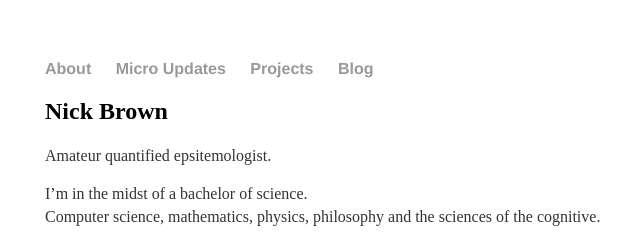
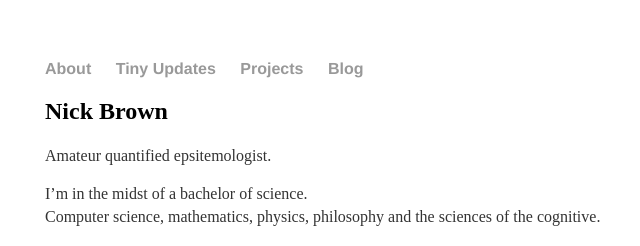
Before and after one commit to slavachalnev/nickaustinbrown.github.io, a Jekyll site: the page built from index.html, in a window 1280 px wide. Shown: the top 246 px of the page, without its empty margins (147-787 px from the left). Built offline with Jekyll 4.4.1, drawn with Linux system fonts in a browser that asks for light colours.

Commit message:
Update default.html

```diff
--- a/_layouts/default.html
+++ b/_layouts/default.html
@@ -9,7 +9,7 @@
 			<nav>
 	    		<ul>
 	        		<li><a href="/">About</a></li>
-	        		<li><a href="/updates">Micro Updates</a></li>
+	        		<li><a href="/updates">Tiny Updates</a></li>
 				<li><a href="/projects">Projects</a></li>
 	        		<li><a href="/blog">Blog</a></li>
 	    		</ul>
```
